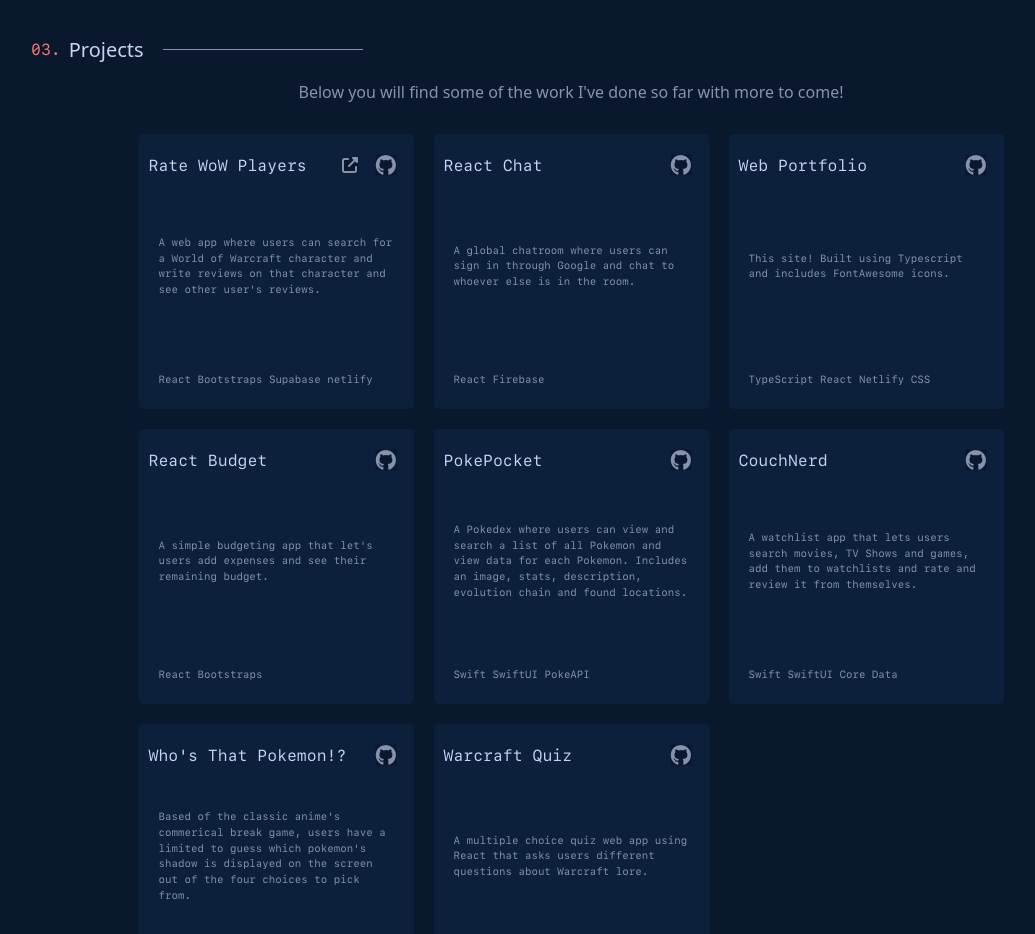
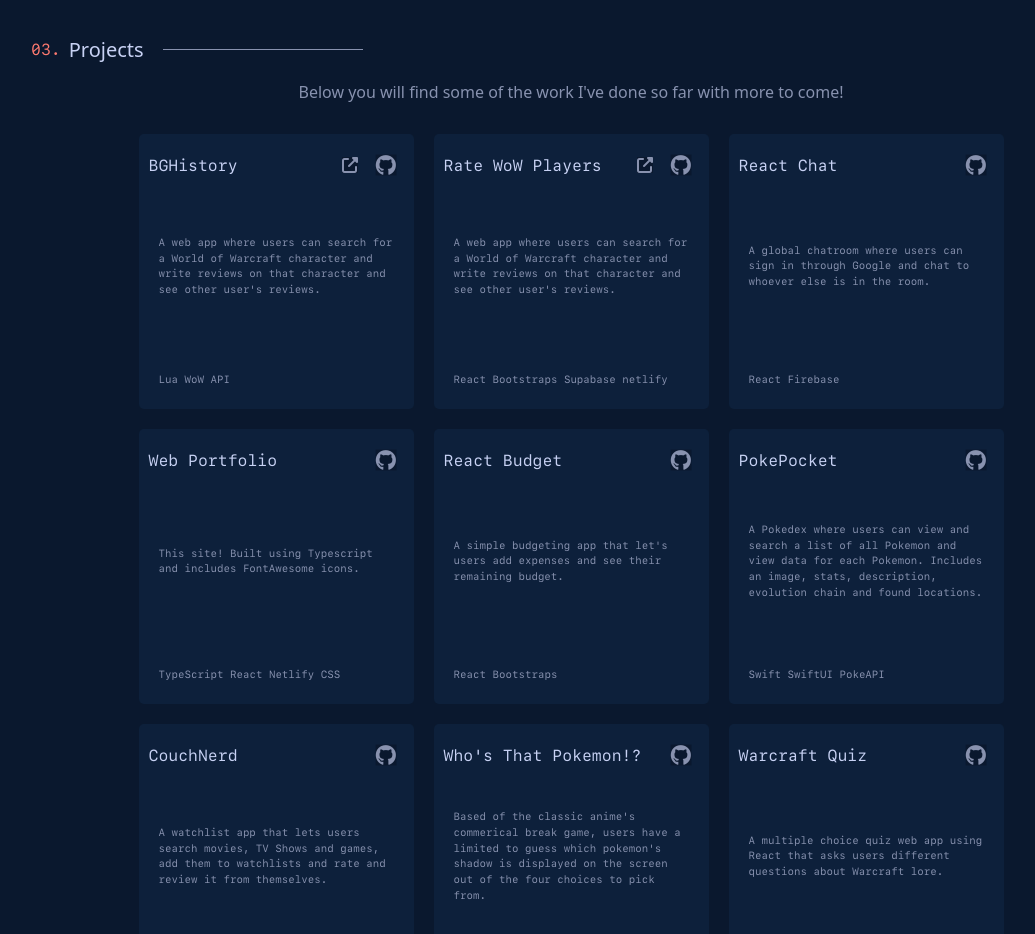
Before and after one commit to Jerryc95/portfolio, a React (Create React App) app: page / in a window 1280 px wide. Shown: the part 2200-3134 px from the top of the page, without its empty margins (139-1174 px from the left). Built offline with nearby package versions, Linux system fonts and the light colour scheme.

Commit message:
add bghistory project

```diff
--- a/src/assets/projectItems.ts
+++ b/src/assets/projectItems.ts
@@ -1,5 +1,14 @@
 export const projectItems = [
 
+  {
+    title: "BGHistory",
+    description:
+      "A web app where users can search for a World of Warcraft character and write reviews on that character and see other user's reviews.",
+    github: "https://github.com/Jerryc95/BGHistory",
+    link: "https://www.curseforge.com/wow/addons/bghistory",
+    stack: ["Lua", "WoW API"],
+    cName: "project-card"
+  },
   {
     title: "Rate WoW Players",
     description:
```
